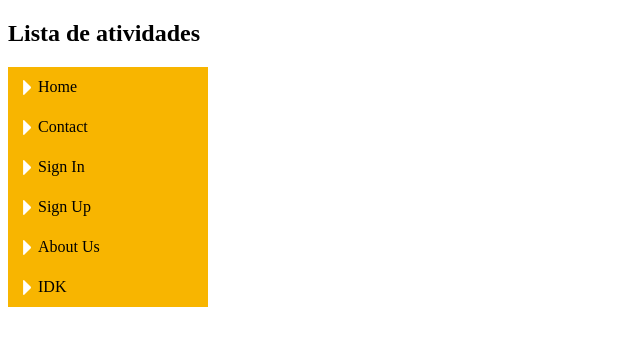
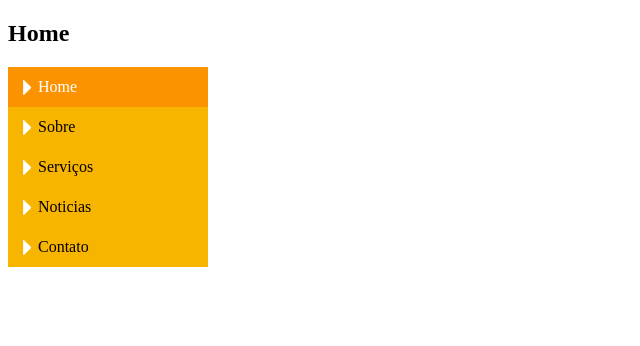
Before and after one commit to MatheusJulidori/Web-Dev, a plain HTML site: page projetocss3-avançado/barra_naveg_vertical.html in a window 1280 px wide. Shown: the whole page, without its empty margins (0-640 px from the left). Drawn offline with Linux system fonts and the light colour scheme.

Commit message:
aulas 56 e 57

```diff
--- a/projetocss3-avançado/barra_naveg_vertical.html
+++ b/projetocss3-avançado/barra_naveg_vertical.html
@@ -6,16 +6,25 @@
 
         <link rel="stylesheet" type="text/css" href="css/barra_naveg_vertical.css">
     </head>
-    <body>
+    <body id="home">
 
-        <h2> Lista de atividades</h2>
-        <ul>
-            <li><a href="barra_naveg_vertical.html">Home</a></li>
-            <li><a href="barra_naveg_vertical.html">Contact</a></li>
-            <li><a href="barra_naveg_vertical.html">Sign In</a></li>
-            <li><a href="barra_naveg_vertical.html">Sign Up</a></li>
-            <li><a href="barra_naveg_vertical.html">About Us</a></li>
-            <li><a href="barra_naveg_vertical.html">IDK</a></li>
+        <h2> Home</h2>
+        <ul id="navegacao">
+            <li class="home">
+                <a href="barra_naveg_vertical.html">Home</a>
+            </li>
+            <li class="sobre">
+                <a href="barra_naveg_vertical.html">Sobre</a>
+            </li>
+            <li class="servicos">
+                <a href="barra_naveg_vertical.html">Serviços</a>
+            </li>
+            <li class="noticias">
+                <a href="barra_naveg_vertical.html">Noticias</a>
+            </li>
+            <li class="contato">
+                <a href="barra_naveg_vertical.html">Contato</a>
+            </li>
         </ul>
 
     </body>
--- a/projetocss3-avançado/css/barra_naveg_vertical.css
+++ b/projetocss3-avançado/css/barra_naveg_vertical.css
@@ -9,7 +9,7 @@ ul a{
     width: 200px;
     height: 40px;
     display: block;
-    background: url("../img/menu.png") no-repeat left bottom;
+    background: #f7b600 url("../img/menu.png") no-repeat left bottom;
     color: black;
     /*Line height coloca  a linha com 40px de altura total*/
     text-decoration: none;
@@ -19,5 +19,16 @@ ul a{
 
 ul a:hover{
     background-position: right bottom;
+    background-color: #f99200;
     color: white;
 }
+
+#home .home a,
+#servicos .servicos a,
+#sobre .sobre a,
+#noticias .noticias a,
+#contato .contato a {
+    background-position: right bottom;
+    background-color: #f99200;
+    color: white;
+}
```
Also changed, not shown: projetocss3-avançado/barra_naveg_horizontal.html (added, +31 -0 lines), projetocss3-avançado/css/barra_naveg_horizontal.css (added, +39 -0 lines), projetocss3-avançado/img/divisor.png (added), projetocss3-avançado/img/fundo-horizontal.png (added).
